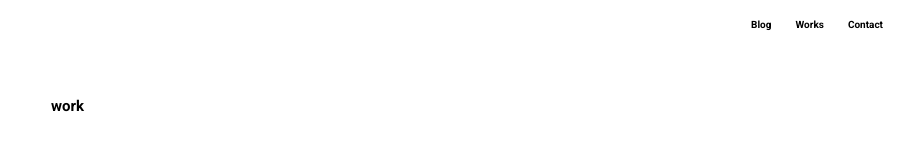
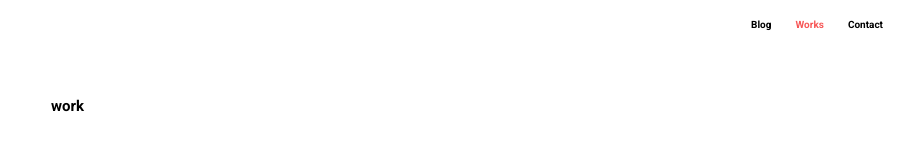
Before and after one commit to Manase44/M.A.C.K---Portfolio, a React (Vite) app: page /work in a window 1280 px wide. Shown: the top 160 px of the page, without its empty margins (333-1247 px from the left). Built offline with nearby package versions, Linux system fonts and the light colour scheme.

Commit message:
implement the coloring on an active link

```diff
--- a/src/App.jsx
+++ b/src/App.jsx
@@ -16,6 +16,7 @@ function App() {
       <Route path='/' element={<Home/>}/>
       <Route path='/blog' element={<Blog/>}/>
       <Route path='/work' element={<Work/>}/>
+      <Route path='/contact' element={<Home/>}/>
      </Routes>
      <Footer/>
      </BrowserRouter>
--- a/src/components/Header/Header.css
+++ b/src/components/Header/Header.css
@@ -17,6 +17,9 @@ header{
     font-weight: 600;
     color: inherit;
 }
+.navigation-list li a.active{
+    color: var(--orange-color);
+}
 .hamburger-menu{
     font-size: 27px;
     cursor: pointer;
@@ -24,9 +27,6 @@ header{
     right: 3rem;
     top: 1rem;
     display: none;
-}
-.active{
-    color: red;
 }
 
 
--- a/src/components/Header/Header.jsx
+++ b/src/components/Header/Header.jsx
@@ -1,5 +1,5 @@
 import './Header.css';
-import { Link } from "react-router-dom";
+import { Link, NavLink } from "react-router-dom";
 import { RxHamburgerMenu } from "react-icons/rx";
 
 
@@ -9,10 +9,10 @@ export const Header = () => {
       <nav className="navigation">
         <ul className='navigation-list'>
           <li>
-            <Link to="/blog">blog</Link>
+            <NavLink to="/blog">blog</NavLink>
           </li>
           <li>
-            <Link to="/work">works</Link>
+            <NavLink to="/work">works</NavLink>
           </li>
           <li>
             <Link>contact</Link>
```
